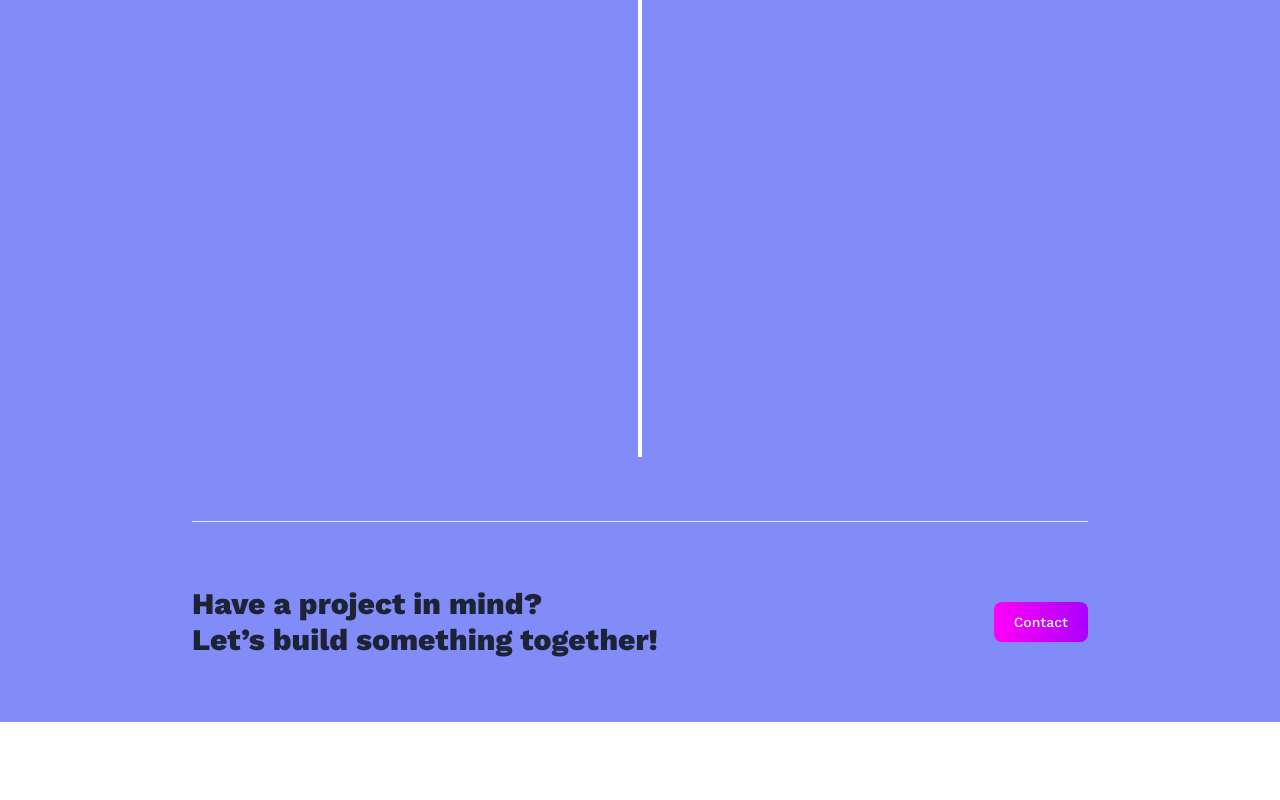
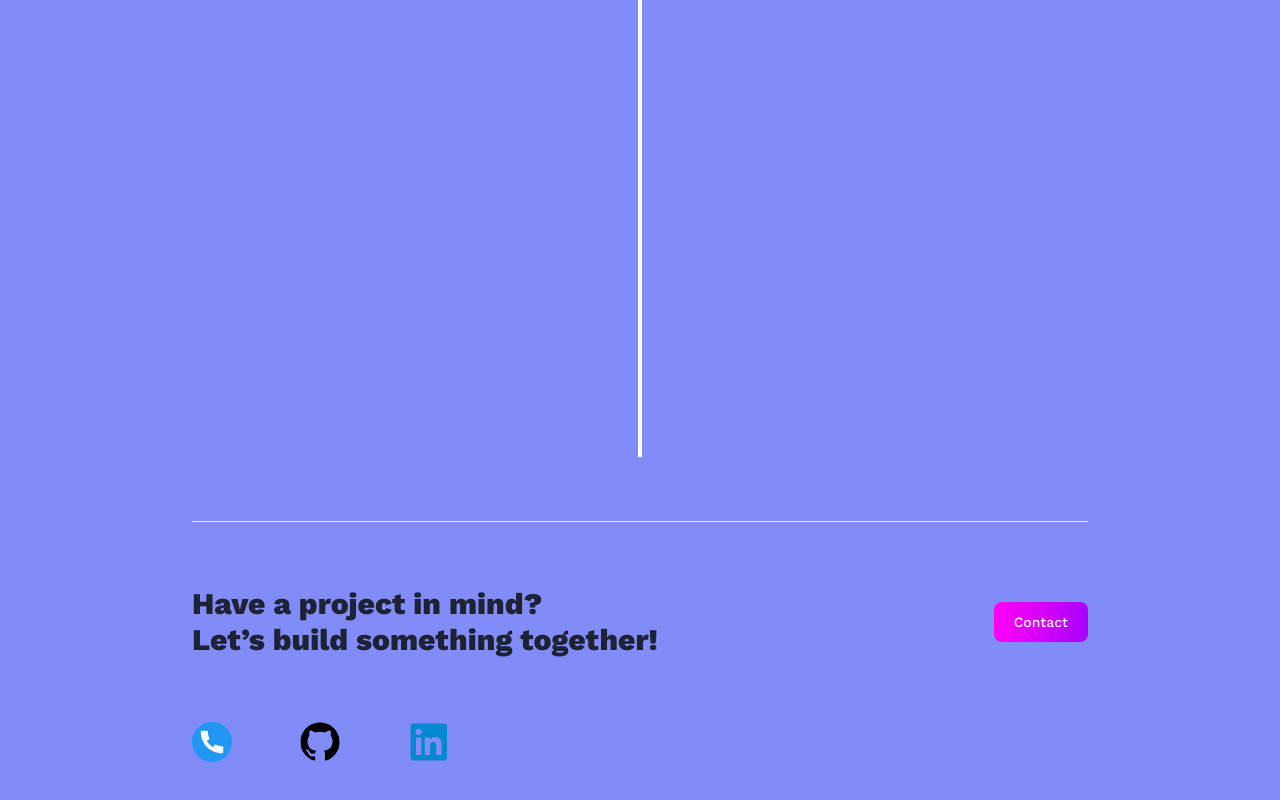
Before and after one commit to ToluAjisola/3d_portfolio, a React (Vite) app: page /about in a window 1280 px wide. Shown: the part 957-1757 px from the top of the page. Before the commit the page ends 1679 px from the top, so only its background shows below. Built offline with nearby package versions, Linux system fonts and the light colour scheme.

Commit message:
Added Footer

```diff
--- /dev/null
+++ b/src/components/Footer.jsx
@@ -0,0 +1,24 @@
+import React from 'react'
+import { Link } from "react-router-dom";
+import { socialLinks } from "../constants";
+
+const Footer = () => {
+    return (
+      <section className="cta">
+
+          {socialLinks.map((socialLink) => (
+            <div className="block-container w-20 h-20" key={socialLink.name}>
+              <Link to={socialLink.link}>
+              <img
+                src={socialLink.iconUrl}
+                alt={socialLink.name}
+                className="w-1/2 h-1/2 object-contain"
+                href={socialLink.link} />
+                  </Link>
+            </div>
+          ))}
+      </section>
+    );
+}
+
+export default Footer
--- a/src/pages/About.jsx
+++ b/src/pages/About.jsx
@@ -8,6 +8,7 @@ import { experiences, skills } from "../constants";
 
 import "react-vertical-timeline-component/style.min.css";
 import CTA from "../components/CTA";
+import Footer from "../components/Footer";
 
 const About = () => {
   return (
@@ -111,6 +112,7 @@ const About = () => {
 
       <hr className="border-slate-200" />
       <CTA />
+      <Footer />
     </section>
   );
 };
--- a/src/pages/Projects.jsx
+++ b/src/pages/Projects.jsx
@@ -3,6 +3,7 @@ import { Link } from "react-router-dom";
 import CTA  from "../components/CTA";
 import { projects } from "../constants";
 import { arrow } from "../assets/icons";
+import Footer from "../components/Footer";
 
 const Projects = () => {
   return (
@@ -60,6 +61,7 @@ const Projects = () => {
       <hr className="border-slate-200" />
 
       <CTA />
+      <Footer/>
     </section>
   );
 };
```
